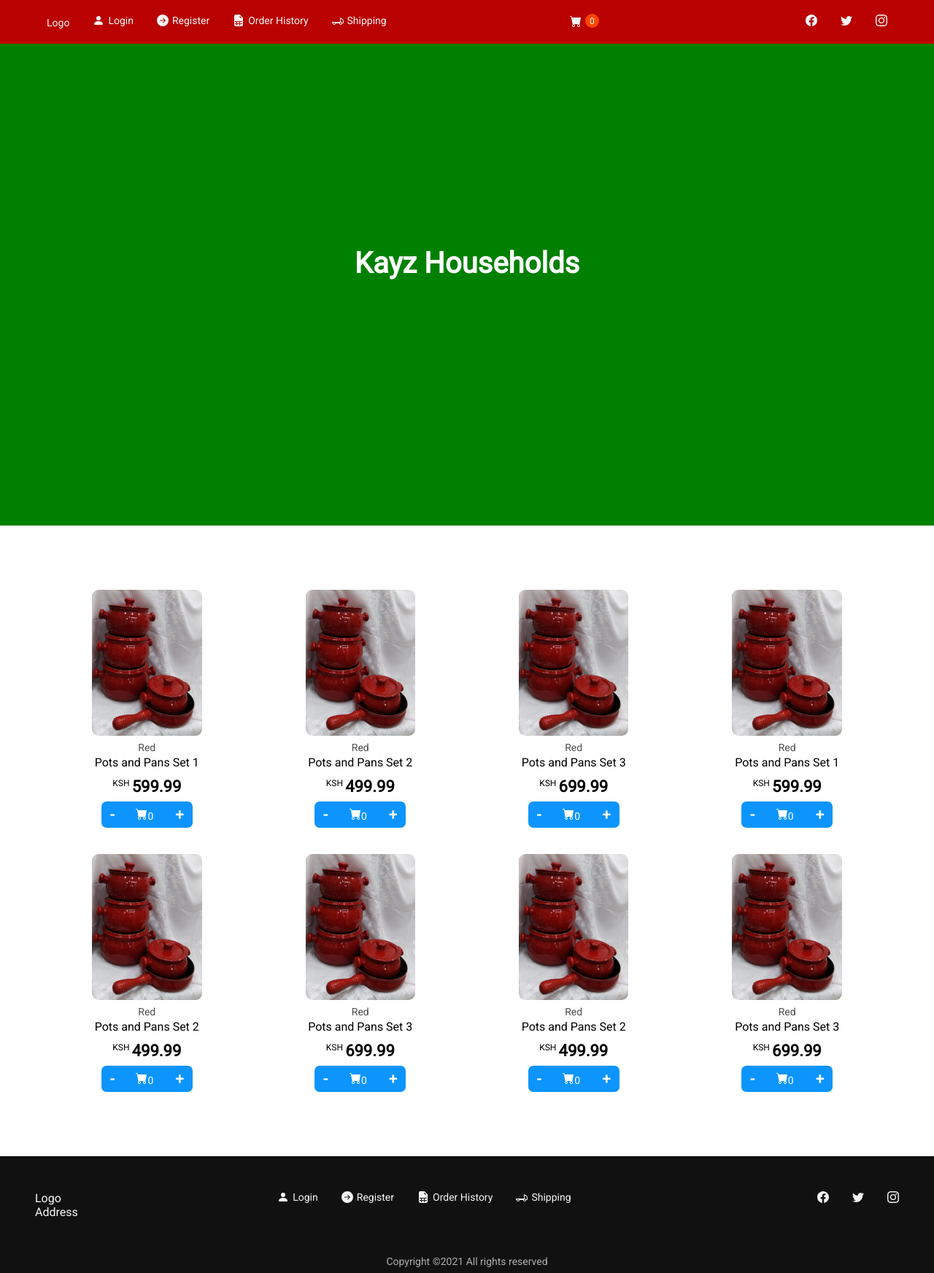
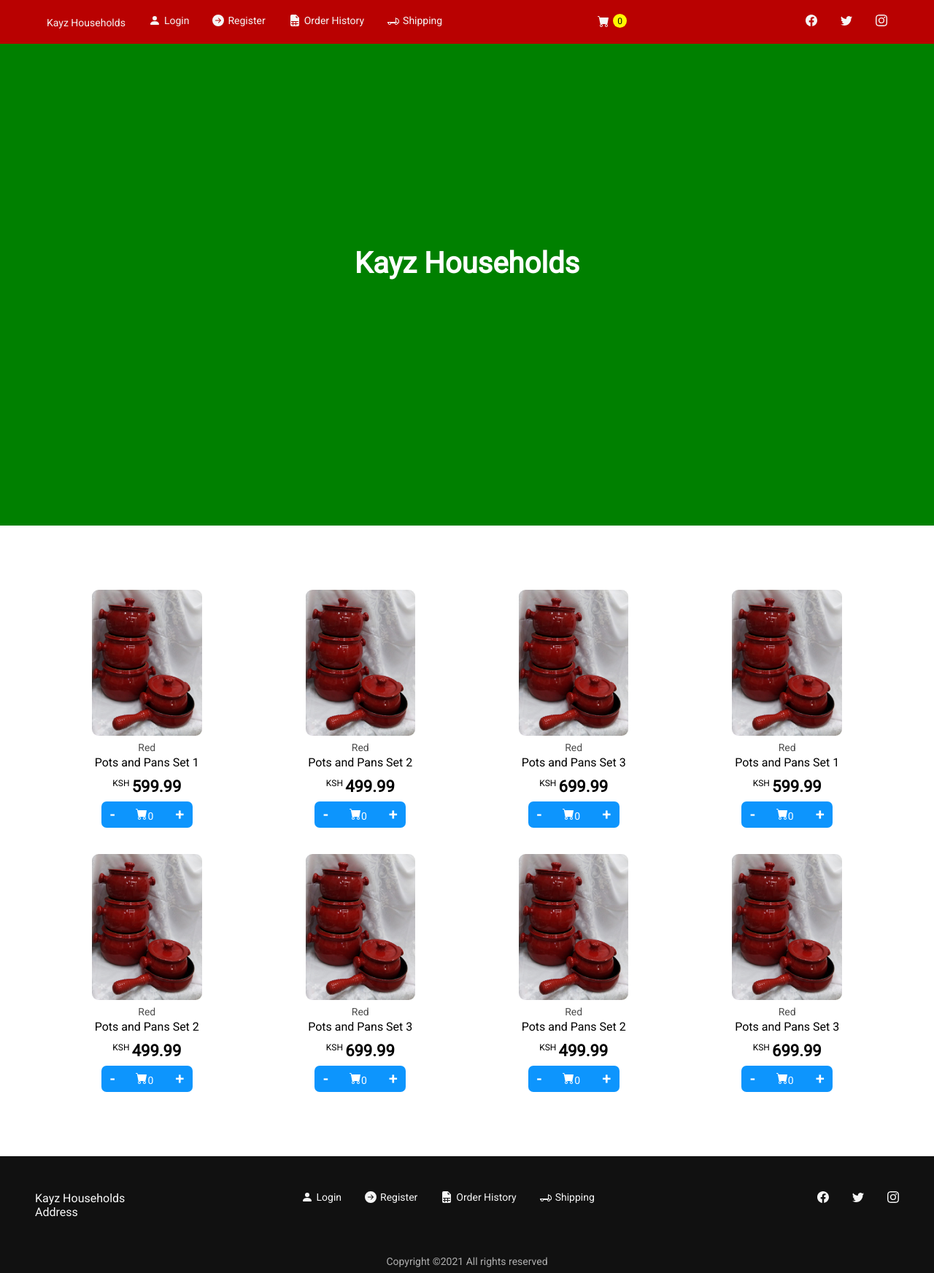
Before and after one commit to lloyd-constellations/kayz-households-react, a React (Create React App) app: page / in a window 1280 px wide. Shown: the whole page at 73% size. Built offline with nearby package versions, Linux system fonts and the light colour scheme.

Commit message:
color change

```diff
--- a/src/components/layout/Footer.jsx
+++ b/src/components/layout/Footer.jsx
@@ -8,7 +8,7 @@ const Footer = () => {
       <footer>
         <div className="footer-details">
           <div>
-            <div>Logo</div>
+            <div>Kayz Households</div>
             <div>Address</div>
           </div>
           <div>
--- a/src/components/layout/NavBar/NavBar.css
+++ b/src/components/layout/NavBar/NavBar.css
@@ -41,12 +41,14 @@ nav {
 }
 .cart-quantity {
   font-size: 12px;
-  background: orangered;
-  color: #fff;
+  background: rgb(255, 247, 0);
+  color: rgb(9, 9, 9);
   height: 1.2rem;
   width: 1.2rem;
   border-radius: 50%;
   display: flex;
   align-items: center;
   justify-content: center;
+  border: none;
+  outline: none;
 }
--- a/src/components/layout/NavBar/NavBar.jsx
+++ b/src/components/layout/NavBar/NavBar.jsx
@@ -10,7 +10,7 @@ const NavBar = () => {
     <>
       <nav>
         <div className="nav-links">
-          <Link to="/">Logo</Link>
+          <Link to="/">Kayz Households</Link>
           <a href="#">
             <span className="center-items-v">
               <svg
```
